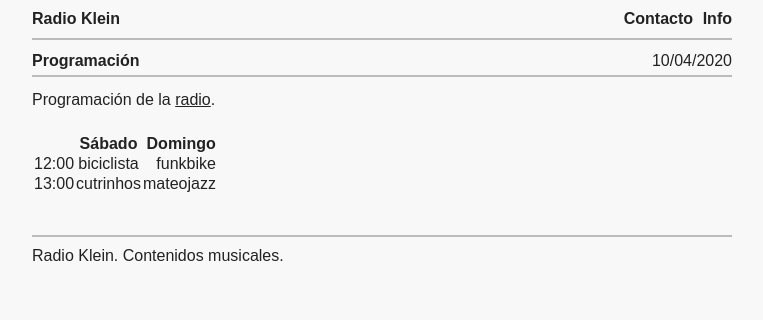
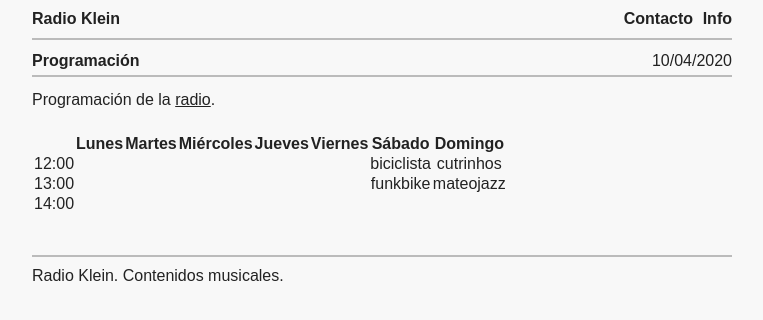
Before and after one commit to haztecaso/radio-klein, a Jekyll site: the page built from _posts/2020-04-10-segundopost.md, in a window 1280 px wide. Shown: the top 320 px of the page, without its empty margins (258-1021 px from the left). Built offline with Jekyll 4.4.1, drawn with Linux system fonts in a browser that asks for light colours.

Commit message:
Automated commit

```diff
--- a/_posts/2020-04-10-segundopost.md
+++ b/_posts/2020-04-10-segundopost.md
@@ -5,7 +5,8 @@ title: Programación
 ---
 Programación de la [radio](radio).
 
-|              | Sábado         |  Domingo        |
-| :---         |     :---:      |            ---: |
-| 12:00        | biciclista     |   funkbike      |
-| 13:00        | cutrinhos      |   mateojazz     |
+|       | Lunes | Martes | Miércoles | Jueves | Viernes |   Sábado   |  Domingo  |
+|-------|:-----:|:------:|:---------:|:------:|:-------:|:----------:|:---------:|
+| 12:00 |       |        |           |        |         | biciclista | cutrinhos |
+| 13:00 |       |        |           |        |         |  funkbike  | mateojazz |
+| 14:00 |       |        |           |        |         |            |           |
```
